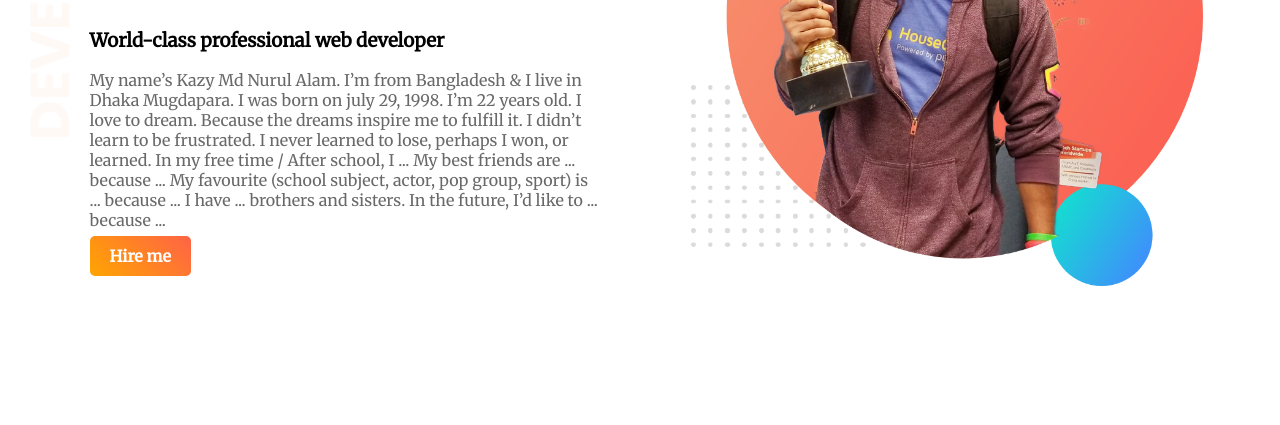
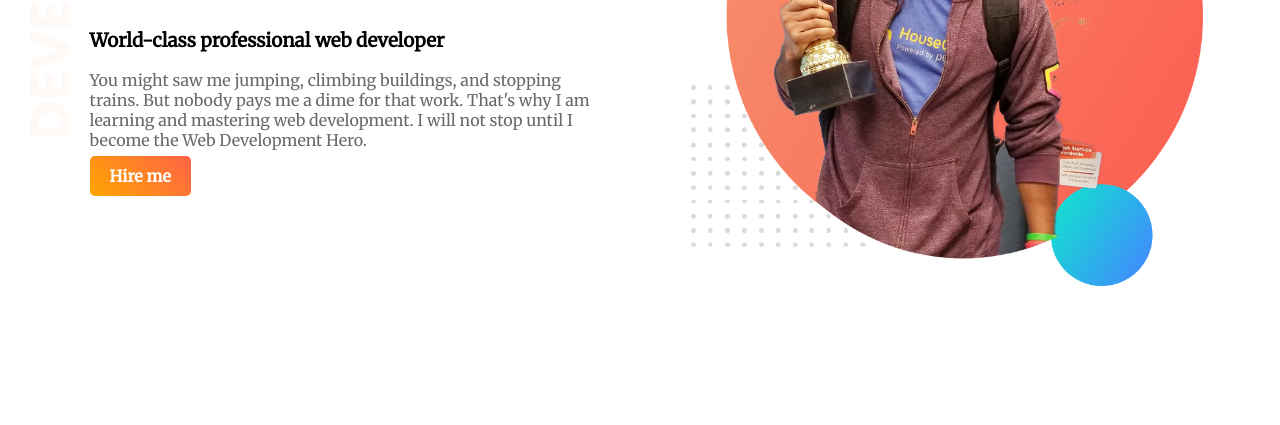
Before and after one commit to KazyMdNurulalam/web-portfolio, a plain HTML site: page index.html in a window 1280 px wide. Shown: the part 222-647 px from the top of the page. Drawn offline with Linux system fonts and the light colour scheme.

Commit message:
peragraph change

```diff
--- a/index.html
+++ b/index.html
@@ -14,13 +14,7 @@
             <h1>Welcome to</h1>
             <h1> <span class="indianred-highlight">Nurul Alam</span> website</h1>
             <h3>World-class professional web developer</h3>
-            <p>My name’s Kazy Md Nurul Alam. I’m from Bangladesh & I live in Dhaka Mugdapara. I was born on july 29, 1998. I’m 22 years old.
-                I love to dream. Because the dreams inspire me to fulfill it. I didn’t learn to be frustrated. I never learned to lose, perhaps I won, or learned.
-                In my free time / After school, I ...
-                My best friends are ... because ...
-                My favourite (school subject, actor, pop group, sport) is ... because ...
-                I have ... brothers and sisters.
-                In the future, I’d like to ... because ...<!--Remember to add more information here-->
+            <p>You might saw me jumping, climbing buildings, and stopping trains. But nobody pays me a dime for that work. That's why I am learning and mastering web development. I will not stop until I become the Web Development Hero.
             </p>
             <a href="https://www.facebook.com/rj.nirob.7947" target="_blank" class="a-button">Hire me</a>
        </div>
```
